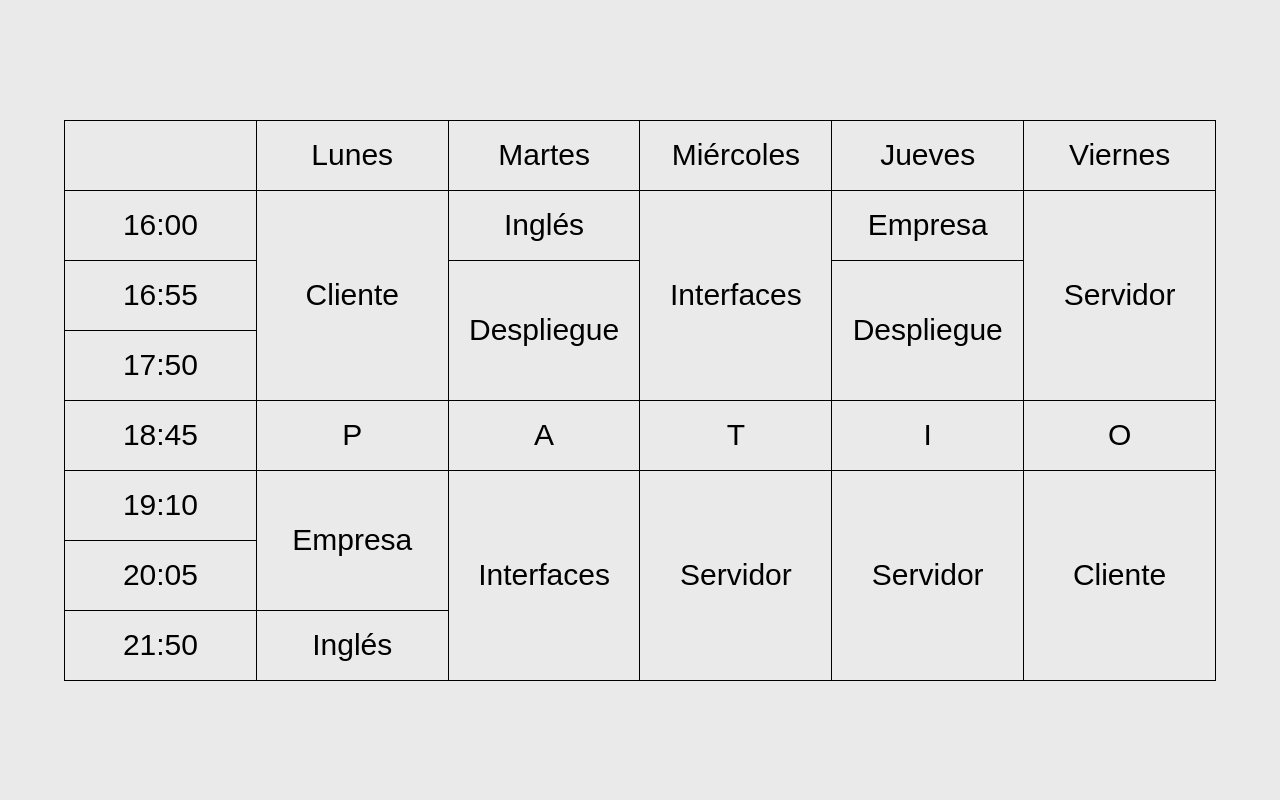
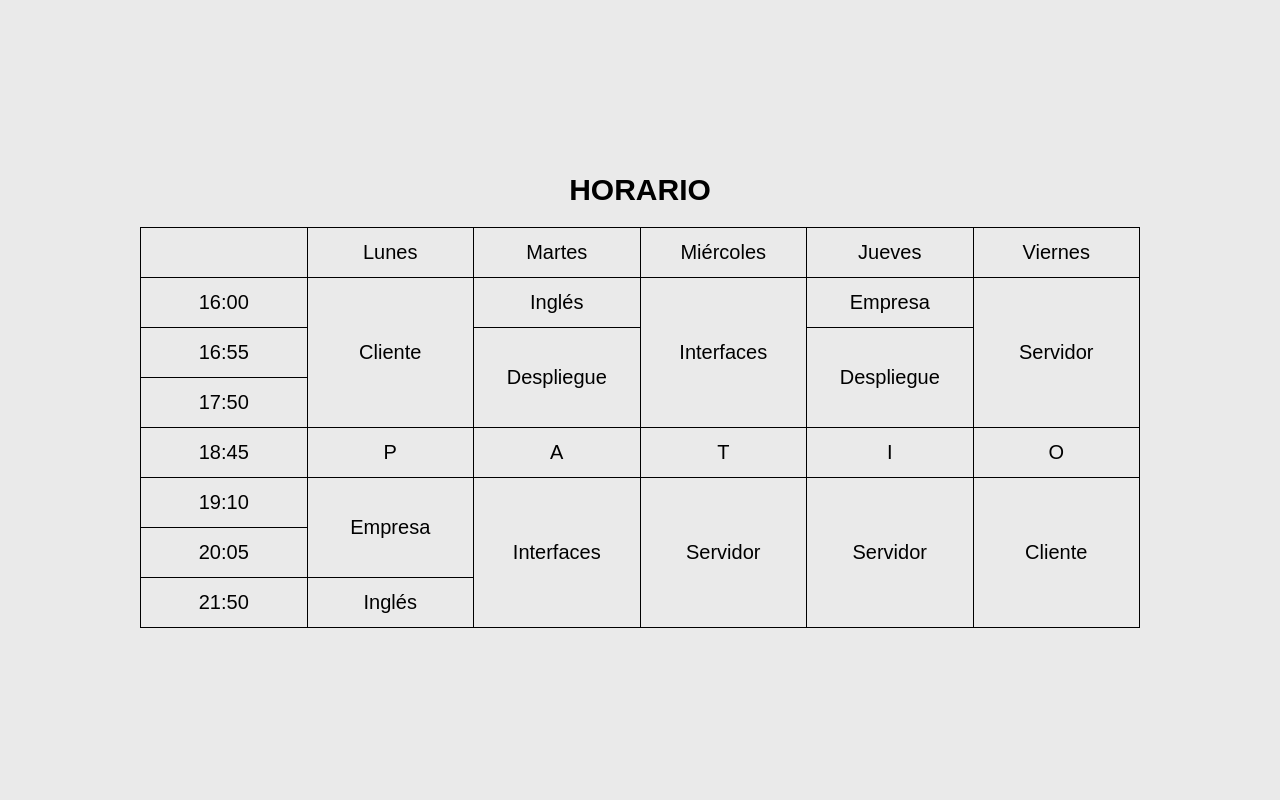
Before and after one commit to RomanKornyeyev/entorno_servidor, a PHP site: page /horario.php in a window 1280 px wide. Run offline with PHP 8.4, Linux system fonts and the light colour scheme; data that the repository does not hold is empty.

Commit message:
horario finalizado

```diff
--- a/1ev/practicas_arrays/css/styles.css
+++ b/1ev/practicas_arrays/css/styles.css
@@ -37,25 +37,26 @@ table{
     display: flex;
     justify-content: center;
     align-items: center;
+    flex-flow: column;
+    gap: 2rem;
     margin: 0 auto;
     width: 90%;
-    max-width: 120rem;
+    max-width: 100rem;
     height: 100vh;
 }
-.titulo{
+.title{
     font-size: 3rem;
+}
+.central{
+    width: 100%;
 }
 .table{
     width: 100%;
 }
 .td{
-    font-size: 3rem;
+    font-size: 2rem;
     text-align: center;
     width: calc(100% / 6);
-    height: 7rem;
+    height: 5rem;
     border: 1px solid var(--secondary);
 }
-
-.td--oscuro{
-    background-color: var(--grey);
-}
--- a/1ev/practicas_arrays/horario.php
+++ b/1ev/practicas_arrays/horario.php
@@ -57,12 +57,15 @@
     <title>HORARIO</title>
 </head>
 <body>
-    <div class="container">
+    <main class="container">
+        <h1 class="title">HORARIO</h1>
+        <div class="central">
             <table class="table">
                 <tbody>
                     <?php generarHorario() ?>
                 </tbody>
             </table>
         </div>
+    </main>
 </body>
 </html>
--- a/1ev/practicas_arrays/js/scrollreveal.js
+++ b/1ev/practicas_arrays/js/scrollreveal.js
@@ -1,8 +1,13 @@
 window.sr = ScrollReveal();
 
-sr.reveal('.x',{
+sr.reveal('.central',{
     duration: 1500,
-    origin: 'bottom',
-    distance: '50px',
-    interval: 100
-})
+    origin: 'right',
+    distance: '150px'
+});
+
+sr.reveal('.title',{
+    duration: 1500,
+    origin: 'left',
+    distance: '150px'
+});
```
Lines whose indentation alone changed are shown as unchanged.
